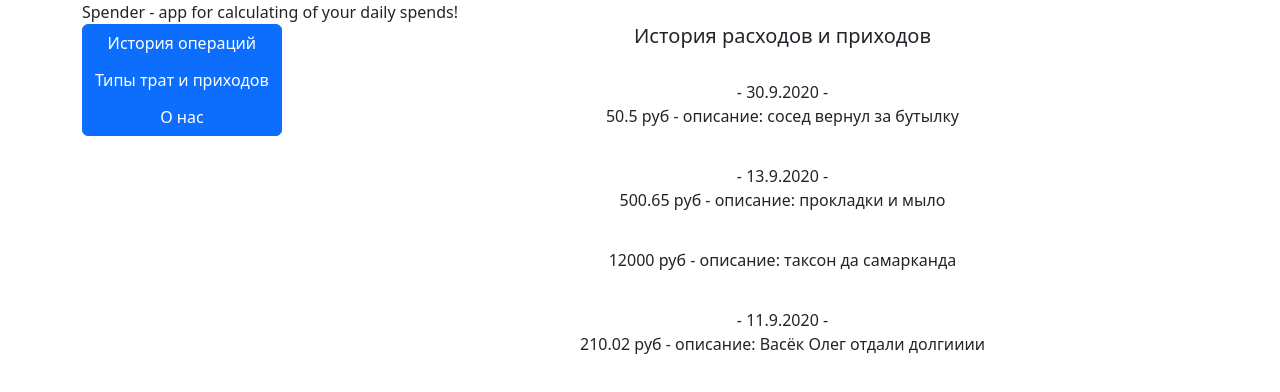
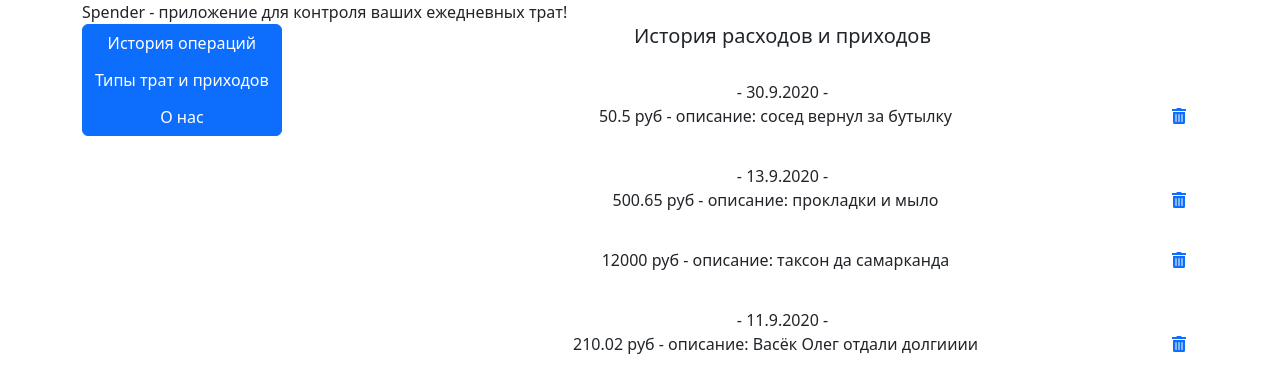
Before and after one commit to Ustingit/spender, a React (Create React App) app: page / in a window 1280 px wide. Shown: the top 392 px of the page. Built offline with nearby package versions, Linux system fonts and the light colour scheme.

Commit message:
add opportunity to delete spend

```diff
--- a/src/App.js
+++ b/src/App.js
@@ -9,7 +9,8 @@ import Button from 'react-bootstrap/Button'
 import ButtonGroup from 'react-bootstrap/ButtonGroup'
 import RightWrapper, { WrapperType } from './Components/RightWrapper';
 import { HIGH_LEVEL_TYPE_COSTS, HIGH_LEVEL_TYPE_INCOME, setNewList, addItemToList } from './Data/Types';
-import { getSpendsGroupedByDate } from "./Data/Spends";
+import { getSpendsGroupedByDate, setNewHistory, getSpends, groupByDateOrderedData } from "./Data/Spends";
+import { generateUUID } from './Utils/GuidHelper';
 
 /*
 TODO:
@@ -21,18 +22,28 @@ TODO:
 */
 
 class App extends React.Component {
-
   constructor(props){
     super(props);
     this.state = {
       type: WrapperType.HISTORY,
       incomeTypes: this.props.incomeTypes,
       costsTypes: this.props.costTypes,
-      history: getSpendsGroupedByDate()
+      history: getSpendsGroupedByDate(),
+      historyHash: generateUUID()
     }
     this.setNewType = this.setNewType.bind(this);
     this.deleteType = this.deleteType.bind(this);
     this.editExistType = this.editExistType.bind(this);
+    this.deleteHistoryItem = this.deleteHistoryItem.bind(this);
+  }
+
+  deleteHistoryItem(id) {
+    let filteredHistory = getSpends().filter(item => item.id !== id);
+    setNewHistory(filteredHistory);
+
+    this.setState({
+      historyHash: generateUUID()
+    })
   }
 
   changeType(newType){
@@ -112,7 +123,7 @@ class App extends React.Component {
     return (
     <Container>
       <Jumbotron>
-        Spender - app for calculating of your daily spends!
+        Spender - приложение для контроля ваших ежедневных трат!
       </Jumbotron>
         <Row>
           <Col md={3} lg={3}>
@@ -129,7 +140,9 @@ class App extends React.Component {
                             setNewType={this.setNewType}
                             deleteType={this.deleteType}
                             editType={this.editExistType}
-                            history={this.state.history} />
+                            history={this.state.history}
+                            deleteHistoryItem={this.deleteHistoryItem}
+                            historyHash={this.state.historyHash} />
           </Col>
         </Row>
     </Container>
--- a/src/Components/RightWrapper.js
+++ b/src/Components/RightWrapper.js
@@ -20,14 +20,15 @@ class RightWrapper extends React.Component {
     constructor(props){
         super(props);
         this.state = {
-            type: RightPageType.HISTORY
+            type: RightPageType.HISTORY,
+            history: props.history
         }
     }
 
     renderSwitch(param){
         switch (param) {
             case RightPageType.HISTORY:
-                return <SpendsHistory { ...this.props } />
+                return <SpendsHistory { ...this.props } history={this.state.history} historyHash={this.props.historyHash} />
             case RightPageType.ABOUT:
                 return <About />
             case RightPageType.SPEND_TYPES:
--- a/src/Components/Spends/Spends.module.css
+++ b/src/Components/Spends/Spends.module.css
@@ -27,3 +27,7 @@
     float: left;
     padding: 24px 0 2px 2px;
 }
+
+.fr {
+    float: right;
+}
--- a/src/Components/Spends/SpendsHistory.js
+++ b/src/Components/Spends/SpendsHistory.js
@@ -3,14 +3,26 @@ import Container from 'react-bootstrap/Container';
 import Row from 'react-bootstrap/Row';
 import Col from 'react-bootstrap/Col';
 import ListGroup from 'react-bootstrap/ListGroup';
-import { ColoredLine } from '../Common/Lines/Lines';
 import css from '../Spends/Spends.module.css';
+import { FontAwesomeIcon } from '@fortawesome/react-fontawesome';
+import { faTrashAlt } from '@fortawesome/free-solid-svg-icons';
+import { getSpendsGroupedByDate } from "../../Data/Spends";
 
 export default class SpendHistory extends React.Component {
     constructor(props) {
         super(props);
         this.state = {
-            history: this.props.history
+            history: this.props.history,
+            historyHash: this.props.historyHash
+        }
+    }
+
+    componentDidUpdate(prevProps){
+        if(this.props.historyHash != prevProps.historyHash){
+            let groupedData = getSpendsGroupedByDate();
+            this.setState({
+                history: groupedData
+            })
         }
     }
 
@@ -27,7 +39,7 @@ export default class SpendHistory extends React.Component {
                         <ListGroup>
                             {
                                 Object.entries(this.state.history).map(entry => {
-                                    return <DateGroup key={index++} data={entry} />
+                                    return <DateGroup key={index++} data={entry} deleteItem={ this.props.deleteHistoryItem } />
                                 })
                             }
                         </ListGroup>
@@ -46,7 +58,7 @@ class DateGroup extends React.Component {
                 <div style={{ textAlign: "center" }} >
                      {
                          this.props.data[1].map(entry => {
-                             return <HistoryItem key={entry.id} data={entry} />
+                             return <HistoryItem key={entry.id} data={entry} deleteItem={this.props.deleteItem} />
                          })
                      }
                 </div>
@@ -59,8 +71,8 @@ class HistoryItem extends React.Component {
     render() {
         return(
             <div style={{ textAlign: "center" }} className={ css.box } key={this.props.data.id} >
-                <div className={ css.element } >{this.props.data.sum} руб - описание: {this.props.data.comment}</div>
-                </div>
+                <div className={ css.element } >{this.props.data.sum} руб - описание: {this.props.data.comment}   <a className={ css.fr } ><FontAwesomeIcon icon={faTrashAlt} onClick={ () => this.props.deleteItem(this.props.data.id) } /></a></div>
+                    </div>
         )
     }
 }
--- a/src/Data/Spends.js
+++ b/src/Data/Spends.js
@@ -23,8 +23,28 @@ export let getSpendsOrderedDESCByDate = () => {
     }).sort((a, b) => b.dateAsDate - a.dateAsDate);
 }
 
+export let getSpends = () => {
+    return Spends.slice();
+}
+
+export let orderDescByDate = (items) => {
+    return items.slice().sort((a, b) => b.dateAsDate - a.dateAsDate);
+}
+
+export let groupByDate = (items) => {
+    return groupBy(items.slice(), 'datePrintable');
+}
+
+export let groupByDateOrderedData = (items) => {
+    return groupByDate(orderDescByDate(items));
+}
+
 export let getSpendsGroupedByDate = () => {
     let data = getSpendsOrderedDESCByDate();
 
     return groupBy(data, 'datePrintable');
 }
+
+export let setNewHistory = (newHistory) => {
+    Spends = newHistory;
+}
--- /dev/null
+++ b/src/Utils/GuidHelper.js
@@ -0,0 +1,16 @@
+
+export function generateUUID() { // Public Domain/MIT
+    var d = new Date().getTime();//Timestamp
+    var d2 = (performance && performance.now && (performance.now()*1000)) || 0;//Time in microseconds since page-load or 0 if unsupported
+    return 'xxxxxxxx-xxxx-4xxx-yxxx-xxxxxxxxxxxx'.replace(/[xy]/g, function(c) {
+        var r = Math.random() * 16;//random number between 0 and 16
+        if(d > 0){//Use timestamp until depleted
+            r = (d + r)%16 | 0;
+            d = Math.floor(d/16);
+        } else {//Use microseconds since page-load if supported
+            r = (d2 + r)%16 | 0;
+            d2 = Math.floor(d2/16);
+        }
+        return (c === 'x' ? r : (r & 0x3 | 0x8)).toString(16);
+    });
+}
```
Also changed, not shown: src/Data/Types.js (+0 -8 lines).
